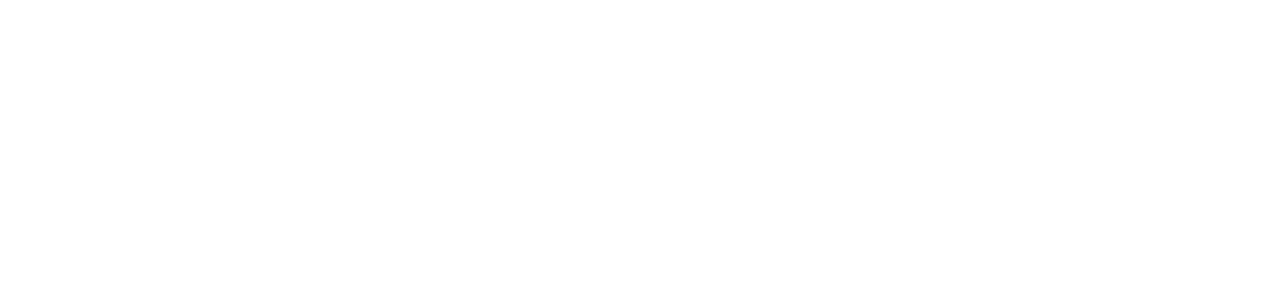
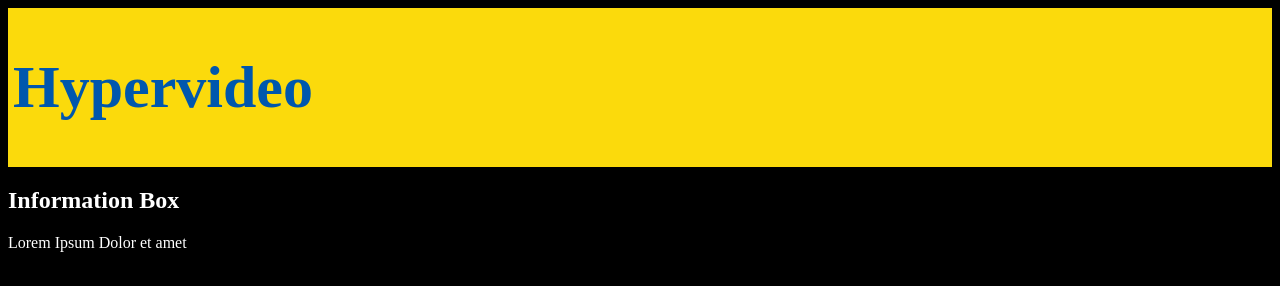
Before and after one commit to stasakarapandzic/Hypervideo, a plain HTML site: page src/main/index.html in a window 1280 px wide. Drawn offline with Linux system fonts and the light colour scheme.

Commit message:
Apfelstrudel

```diff
--- /dev/null
+++ b/src/main/index.css
@@ -0,0 +1,25 @@
+header{
+    padding: 5px;
+    text-align: left;
+    background: #fbda0c;
+    color: #0057ad;
+    font-size: 30px;
+    height: 2.5%;
+    width: auto;
+}
+
+h1 {
+    vertical-align: center;
+}
+
+h2 {
+    color: white;
+}
+
+p {
+    color: white;
+}
+
+body{
+    background-color: black;
+}
--- a/src/main/index.html
+++ b/src/main/index.html
@@ -2,9 +2,17 @@
 <html lang="en">
 <head>
     <meta charset="UTF-8">
+    <link rel="stylesheet" href="index.css">
     <title>Title</title>
 </head>
 <body>
+    <header>
+        <h1>Hypervideo</h1>
+    </header>
 
+    <div class="infobox">
+        <h2>Information Box</h2>
+        <p>Lorem Ipsum Dolor et amet</p>
+    </div>
 </body>
 </html>
```
